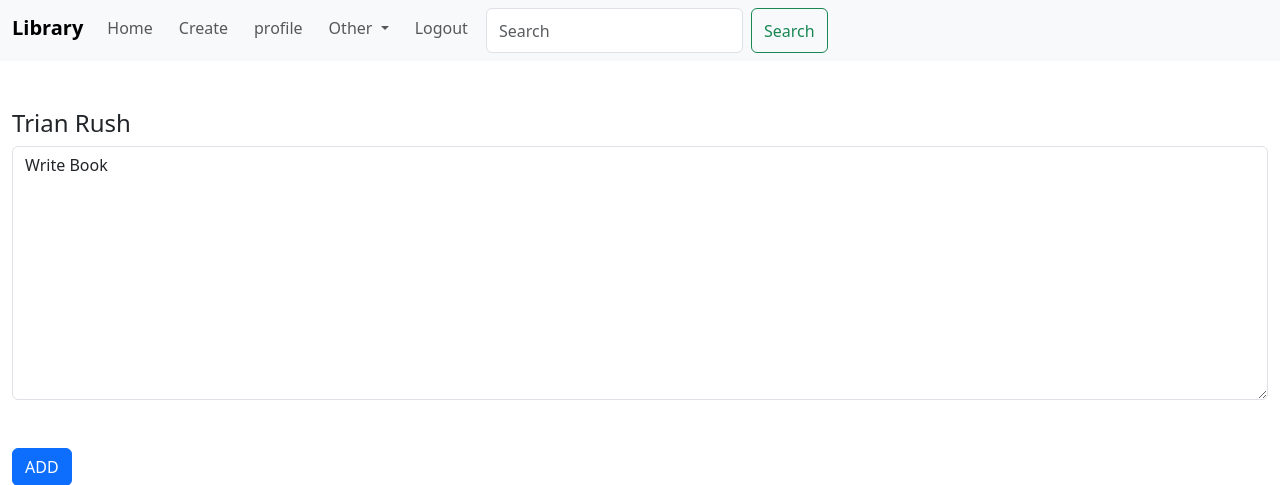
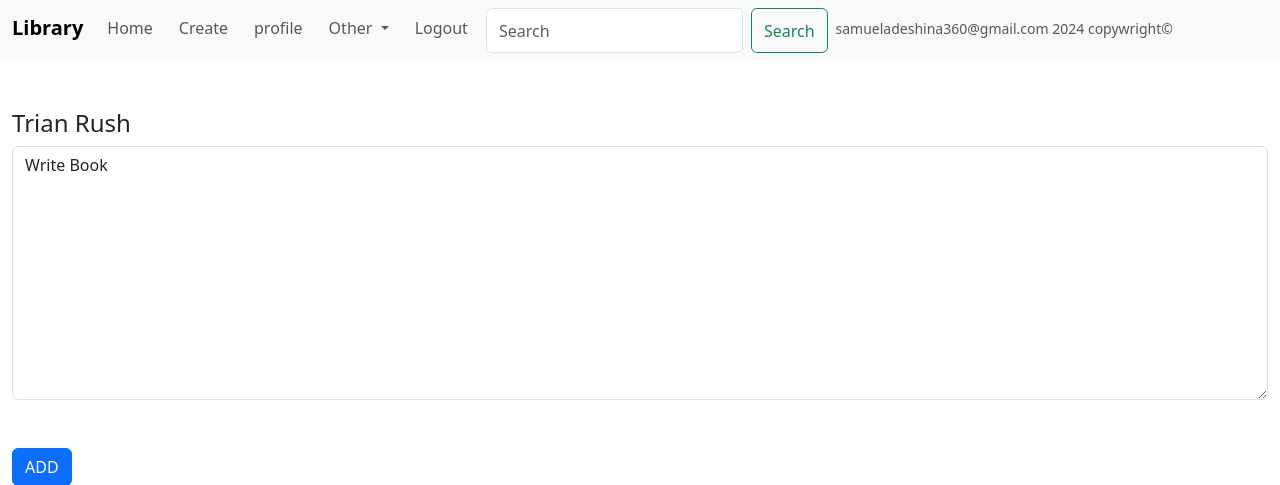
Before and after one commit to samueladeshina360/LIBRARY, a Django app: page /body/30 in a window 1280 px wide. Shown: the top 485 px of the page. Run offline with Django 5.2, Linux system fonts and the light colour scheme; a user stored in the database is signed in; data comes from the database, SQL or seed files in the repository.

Commit message:
Adding of copywright

```diff
--- a/templates/navbar.html
+++ b/templates/navbar.html
@@ -42,6 +42,9 @@
               <a class="nav-link" href="{% url 'signUp' %}">Sign Up</a>
             </li>
           {% endif %}
+          <li class="nav-item">
+            <a class="nav-link" href="#"><small>samueladeshina360@gmail.com 2024 copywright©</small></a>
+          </li>
         </ul>
 
       </div>
```
